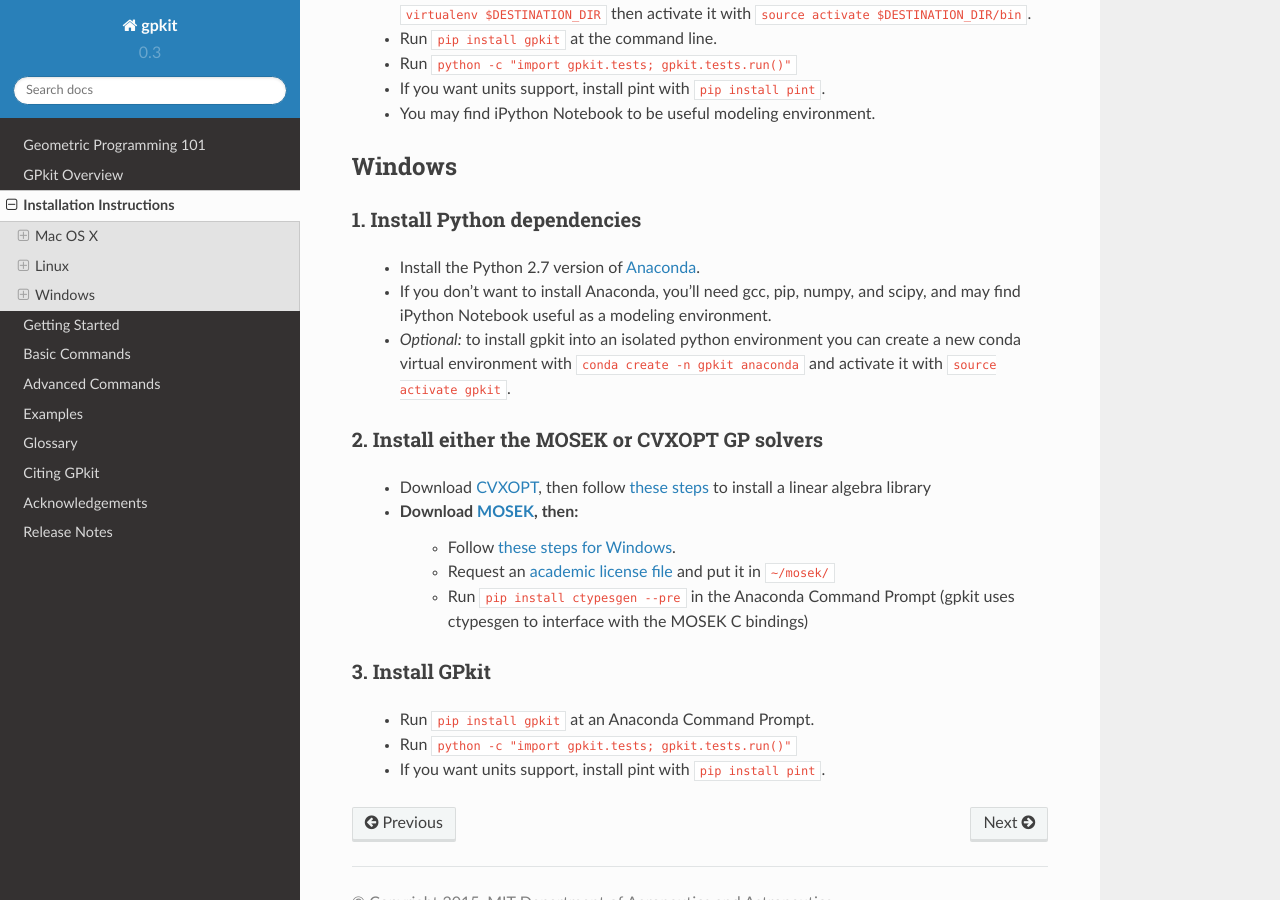
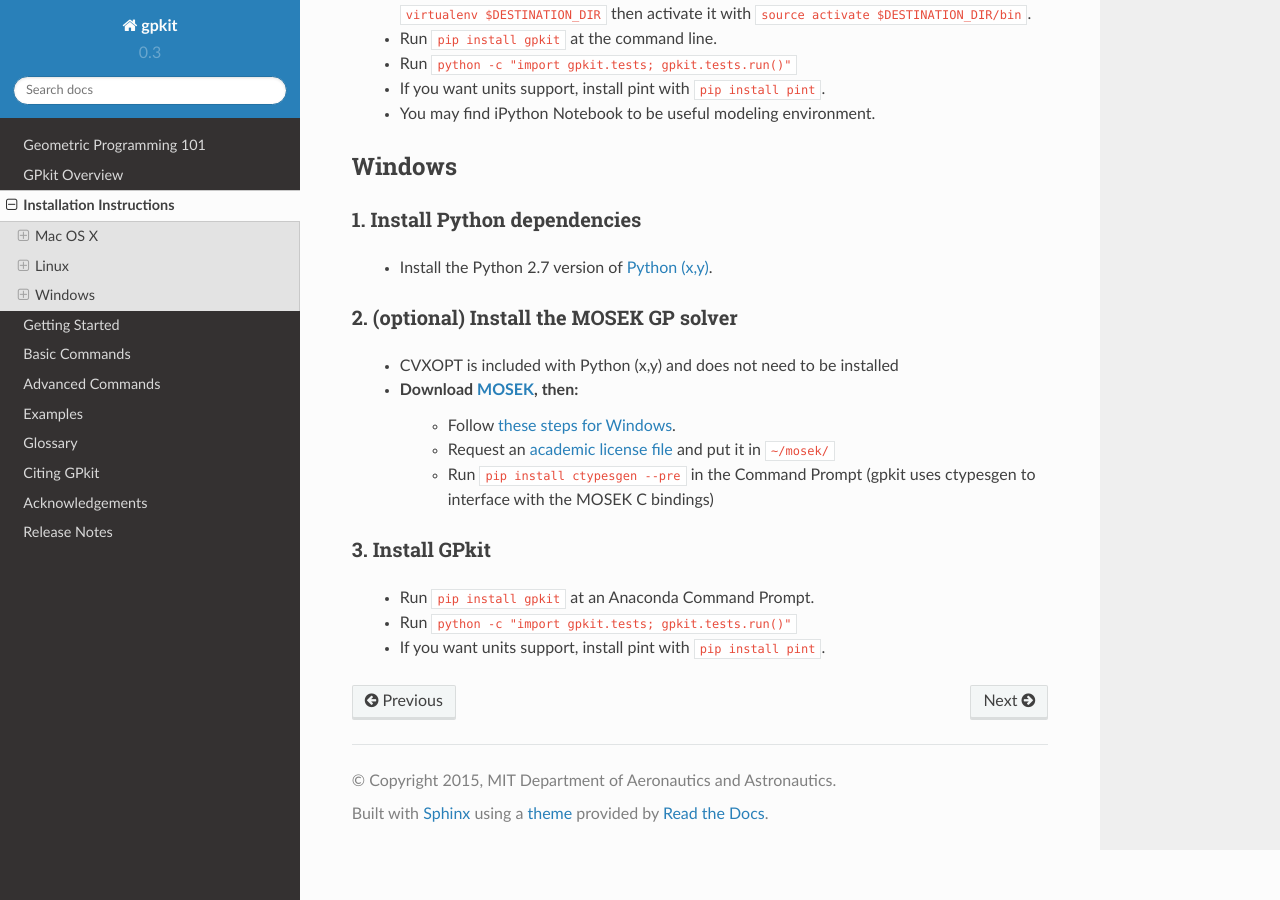
Before and after one commit to convexengineering/gpkit, a Sphinx documentation site: the page built from docs/source/installation.rst, in a window 1280 px wide and 900 px high, scrolled down 1669 px. Built offline with Sphinx 7.4.7 and the Read the Docs theme 2.0.0, drawn with Linux system fonts in a browser that asks for light colours.

Commit message:
use python (x,y) on windows

```diff
--- a/docs/source/installation.rst
+++ b/docs/source/installation.rst
@@ -73,20 +73,18 @@ Windows
 
 1. Install Python dependencies
 ++++++++++++++++++++++++++++++
-  - Install the Python 2.7 version of `Anaconda <http://continuum.io/downloads>`_.
-  - If you don't want to install Anaconda, you'll need gcc, pip, numpy, and scipy, and may find iPython Notebook useful as a modeling environment.
-  - *Optional:* to install gpkit into an isolated python environment you can create a new conda virtual environment with ``conda create -n gpkit anaconda`` and activate it with ``source activate gpkit``.
+  - Install the Python 2.7 version of `Python (x,y) <https://python-xy.github.io/downloads.html>`_.
 
 
-2. Install either the MOSEK or CVXOPT GP solvers
-++++++++++++++++++++++++++++++++++++++++++++++++
+2. (optional) Install the MOSEK GP solver
++++++++++++++++++++++++++++++++++++++++++
 
-  - Download `CVXOPT <http://cvxopt.org/download/index.html>`_, then follow `these steps <http://cvxopt.org/install/index.html#building-cvxopt-for-windows>`_ to install a linear algebra library
+  - CVXOPT is included with Python (x,y) and does not need to be installed
 
   - Download `MOSEK <http://mosek.com/resources/downloads>`_, then:
       - Follow `these steps for Windows <http://docs.mosek.com/7.0/toolsinstall/Windows_installation.html>`_.
       - Request an `academic license file <http://license.mosek.com/academic>`_ and put it in ``~/mosek/``
-      - Run ``pip install ctypesgen --pre`` in the Anaconda Command Prompt (gpkit uses ctypesgen to interface with the MOSEK C bindings)
+      - Run ``pip install ctypesgen --pre`` in the Command Prompt (gpkit uses ctypesgen to interface with the MOSEK C bindings)
 
 
 3. Install GPkit
```
